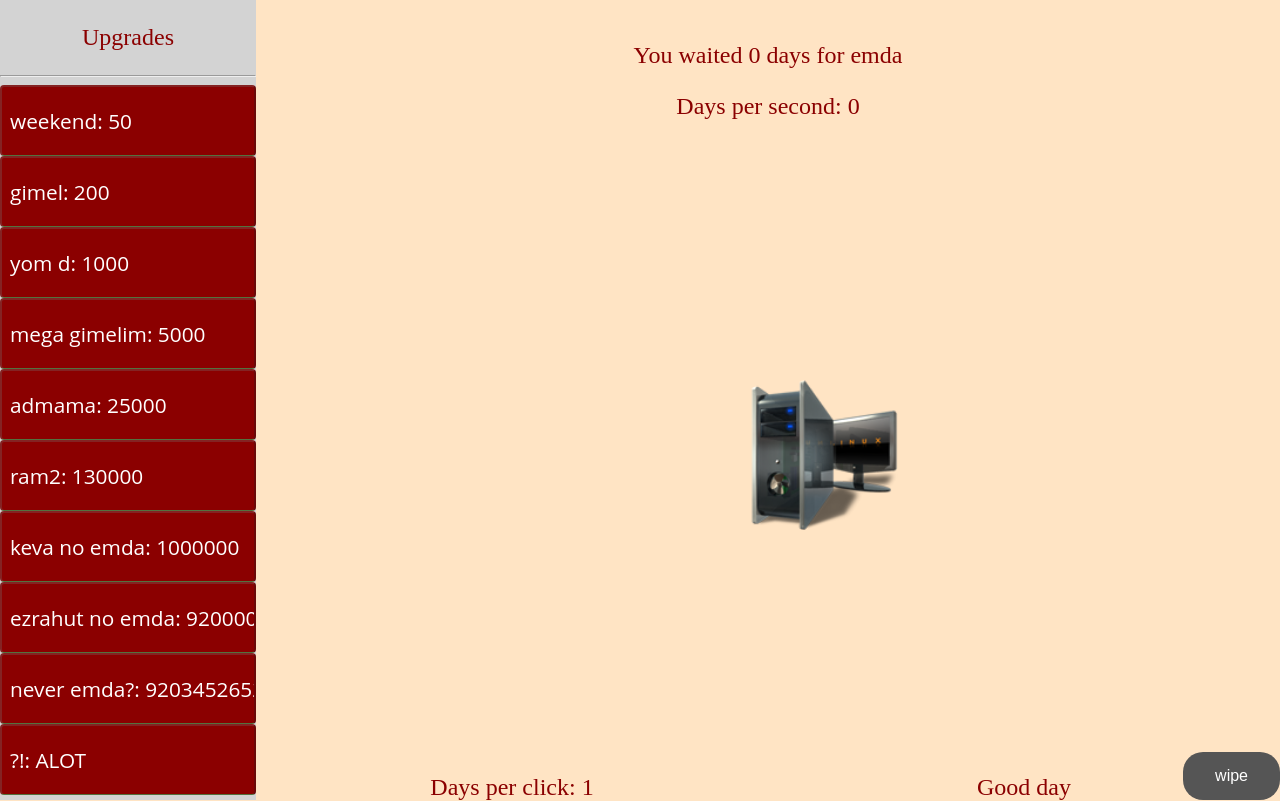
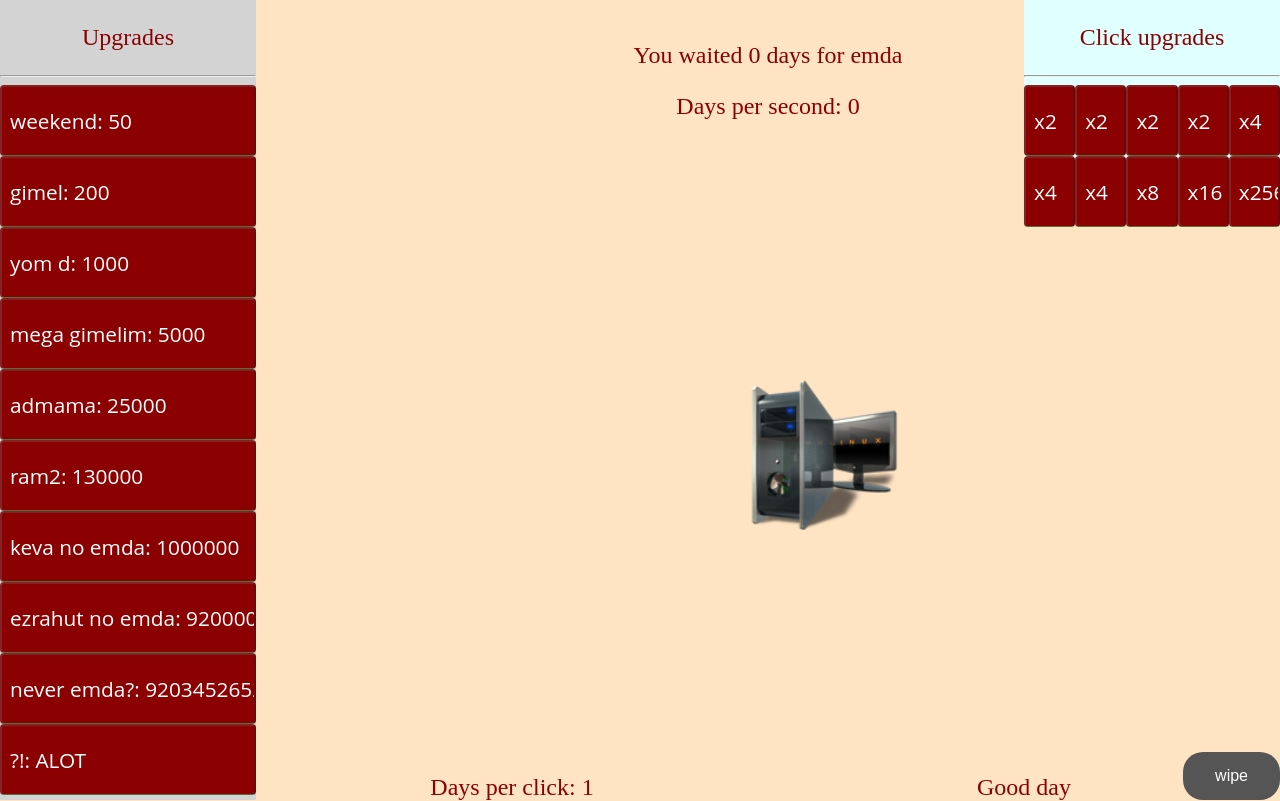
Before and after one commit to GrishaDev/emdaclicker, a plain HTML site: page index.html in a window 1280 px wide. Drawn offline with Linux system fonts and the light colour scheme.

Commit message:
clickupgrades

```diff
--- a/index.html
+++ b/index.html
@@ -6,6 +6,7 @@
     <meta http-equiv="X-UA-Compatible" content="ie=edge">
     <title>Emda clicker</title>
     <link rel="stylesheet" href="./styles/style.css">
+    <link rel="icon" href="./assets/ico.png">
 </head>
 <body>
     <div class="all">
@@ -21,7 +22,7 @@
         <div class="main">
             <div class="up">
                 <br>
-                <p id="score"> You waited 0 days for emda </p>
+                <p id="score"  tooltip="My site"> You waited 0 days for emda </p>
                 <p id="dps"> days per second: 0</p>
             </div>
             <p id="dpcvisual">a</p>
@@ -29,11 +30,18 @@
                 <img src="./assets/desk2.png" class="emda" onclick="clicka()">
             </div>
             <div class="botleft">
-                <p id="dpc"> Days per click: 1 </p>
+                <p id="dpc" tooltip="My site"> Days per click: 1 </p>
             </div>
             <div class="botright">
                 <p id="ach"> Good day </p>
                 <input type="button" onclick="wipe()" value="wipe" class="wipebtn">
+            </div>
+            <div class="topright">
+                <p>Click upgrades</p>
+                <hr>
+                <div id="clickitems">
+
+                </div>
             </div>
         </div>
     </div>
--- a/logic/config.js
+++ b/logic/config.js
@@ -1,5 +1,6 @@
 //Constans
 const INTERVAL_VALUE = 10;
+const IDCLICK_BONUS = "click"
 //---------------
 
 // Arrays of data
@@ -138,43 +139,99 @@ let shops =
     {
         name: "yom d",
         price: 1000,
-        dps: 20
+        dps: 15
     },
     {
         name: "mega gimelim",
         price: 5000,
-        dps: 100
+        dps: 70
     },
     {
         name: "admama",
         price: 25000,
-        dps: 500
+        dps: 325
     },
     {
         name: "ram2",
         price: 130000,
-        dps: 5000
+        dps: 1500
     },
     {
         name: "keva no emda",
         price: 1000000,
-        dps: 100000
+        dps: 11500
     },
     {
         name: "ezrahut no emda",
         price: 920000100,
-        dps: 100000000
+        dps: 10000000
     },
     {
         name: "never emda?",
         price: 92034526523000100,
-        dps: 10000342520000
+        dps: 400003425200000
     },
     {
         name: "?!",
         price: 9203452652300010898967634754865834534564346575450,
-        dps: 10000342520045646456452343243445656554654600
+        dps: 100003425200456464564523432434456565546546003454353243254643
     }
 ];
 
+
+let clickshops =
+[
+    {
+        name: "x2",
+        price: 50,
+        dpc: 2
+    },
+    {
+        name: "x2",
+        price: 200,
+        dpc: 2
+    },
+    {
+        name: "x2",
+        price: 1000,
+        dpc: 2
+    },
+    {
+        name: "x2",
+        price: 5000,
+        dpc: 2
+    },
+    {
+        name: "x4",
+        price: 25000,
+        dpc: 4
+    },
+    {
+        name: "x4",
+        price: 130000,
+        dpc: 4
+    },
+    {
+        name: "x4",
+        price: 1000000,
+        dpc: 4
+    },
+    {
+        name: "x8",
+        price: 920000100,
+        dpc: 8
+    },
+    {
+        name: "x16",
+        price: 92034526523000100,
+        dpc: 16
+    },
+    {
+        name: "x256",
+        price: 9203452652300010898967634754865834534564346575450,
+        dpc: 256
+    }
+];
+
+
 //------------------------------------------------------------
--- a/logic/logic.js
+++ b/logic/logic.js
@@ -5,6 +5,7 @@
 let days=0;
 let dps = 0;
 let dpc = 1;
+let dpcmult = 1;
 
 let days_waited= "You waited "+days+" days for emda";
 let dayspersec = "Days per second: "+dps;
@@ -26,6 +27,7 @@ function init() //initialization of stuff
     setInterval(main, INTERVAL_VALUE);
     getSave();
     reloadShops();
+    reloadClickShops();
 }
 
 function getSave() // Load saved game if any
@@ -57,7 +59,7 @@ function updateElems() // Update dps, dpc etc
 {
     score.innerHTML = "You waited "+beautifydays(days)+" days for emda";
     dpselem.innerHTML = "Days per second: "+beautifydays(dps);
-    dpcelem.innerHTML = "Days per click: "+beautifydays(dpc);
+    dpcelem.innerHTML = "Days per click: "+beautifydays(dpc*dpcmult);
 }
 
 function reloadShops() // Reload available shops
@@ -86,6 +88,34 @@ function reloadShops() // Reload available shops
     }
 }
 
+function reloadClickShops() // Reload click upgrades
+{
+    let shopdiv = document.getElementById("clickitems");
+    console.log("am i here");
+    for(let i=0; i<clickshops.length;i++)
+    {
+        let newdiv = document.createElement("div");
+        newdiv.classList.add('divclickitem');
+
+        newdiv.setAttribute("tooltip","Multiply your days per click!\nPrice: "+clickshops[i].price);
+        let btn = document.createElement("INPUT");
+        btn.setAttribute("type", "button");
+        btn.disabled = true;
+        btn.setAttribute("id", IDCLICK_BONUS+i);
+        btn.setAttribute("value", clickshops[i].name);
+
+        btn.classList.add("item");
+        btn.onclick = function() {clickbuya(i) };
+
+        // let span = document.createElement("span");
+        // span.classList.add("tooltiptext");
+        // span.setAttribute("value",clickshops[i].price);
+
+        //newdiv.appendChild(span);
+        newdiv.appendChild(btn);
+        shopdiv.appendChild(newdiv);
+    }
+}
 function main() // Logic, runs every INTERVAL_VALUE seconds.
 {
     days += dps/100;
@@ -98,12 +128,19 @@ function main() // Logic, runs every INTERVAL_VALUE seconds.
             document.getElementById(i).disabled = false;
         }
     }
+    for(let i=0; i<clickshops.length;i++)
+    {
+        if(days >= clickshops[i].price)
+        {
+            document.getElementById(IDCLICK_BONUS+i).disabled = false;
+        }
+    }
     achievements();
 }
 
 function clicka() // Executed on emda click.
 {
-    days+= dpc;
+    days+= dpc*dpcmult;
     updateElems();
     clickAnimation();
 }
@@ -152,6 +189,30 @@ function buya(i) // Handles buying upgrade
             div.firstChild.remove();
         }
         reloadShops();
+        setSave();
+    }
+}
+
+function clickbuya(i) // Handles buying upgrade
+{
+    if(days >= clickshops[i].price)
+    {
+        days -= clickshops[i].price;
+        dpcmult *= clickshops[i].dpc
+
+        updateElems()
+
+        clickshops.splice(i,1);
+        // let div = document.getElementById(IDCLICK_BONUS+i);
+        // console.log(div);
+        // div.remove();
+
+        let div = document.getElementById("clickitems");
+        while (div.firstChild)
+        {
+            div.firstChild.remove();
+        }
+        reloadClickShops();
         setSave();
     }
 }
--- a/styles/style.css
+++ b/styles/style.css
@@ -9,6 +9,7 @@ p
     color:darkred;
     z-index: 10;
 }
+
 
 #dpcvisual
 {
@@ -31,6 +32,20 @@ p
     width: 100%;
     height: 10%;
 }
+
+.clickitems
+{
+  display:block;
+}
+.divclickitem
+{
+    display:inline-block;
+    width: 20%;
+    height: 15%;
+}
+
+
+
 .wipebtn
 {
     right: 0;
@@ -179,12 +194,49 @@ p
     text-align: center;
     bottom: 10px;
 }
+
+.topright
+{
+    position: absolute;
+    height: 25%;
+    width: 25%;
+    left: 75%;
+    background-color:lightcyan;
+    text-align: center;
+    top: 0px;
+}
 /* .emdadiv
 {
     left: 20%;
 } */
 img{
     cursor: -webkit-grab;
+}
+
+
+[tooltip]:before {
+     position: fixed;
+     content : attr(tooltip);
+     /* background-color: lightgrey;
+     margin-bottom: 30px;
+     margin-left: 130px; */
+
+     border-radius: 5px;
+     background-color: #00FF00;
+     color: #111;
+     padding: 1px 5px 2px 5px;
+     margin-bottom: 10%;
+     margin-right: 50px;
+     /* white-space: nowrap; */
+     box-shadow: 1px 1px 3px #222222;
+     z-index: 1000;
+     opacity : 0;
+     transition-duration: 0.3s;
+     visibility: hidden;
+}
+[tooltip]:hover:before {
+    opacity : 1;
+    visibility: visible;
 }
 
 .glow1
```
Also changed, not shown: assets/ico.png (added).
